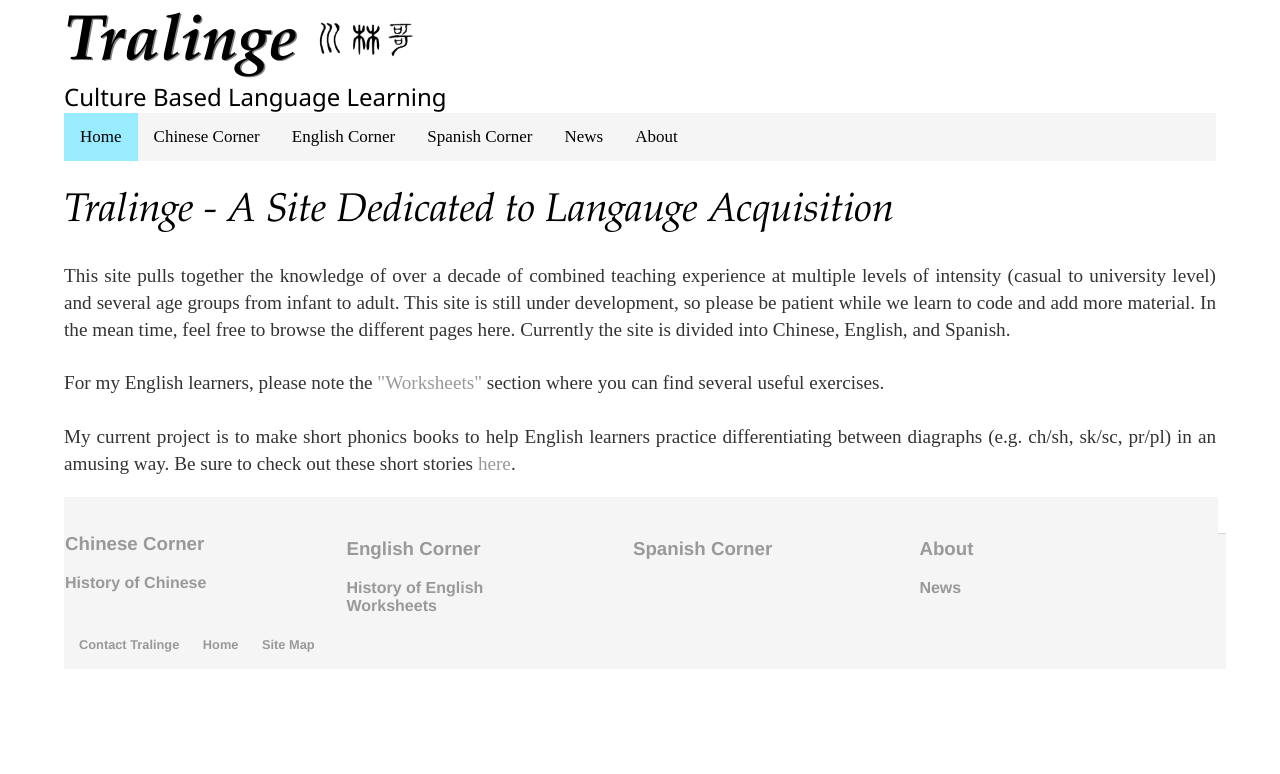
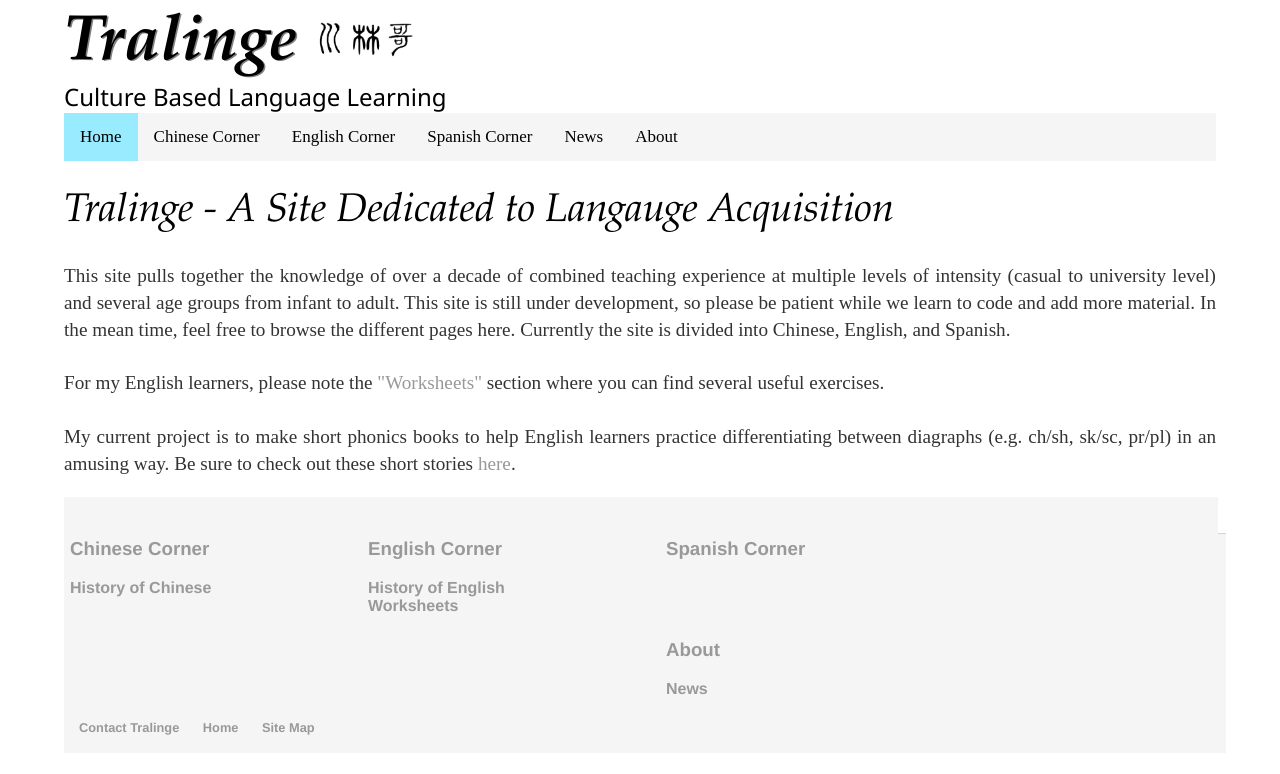
Before and after one commit to Tralinge/tralinge.github.io, a Jekyll site: the page built from index.html, in a window 1280 px wide. Shown: the top 774 px of the page. Built offline with Jekyll 4.4.1, drawn with Linux system fonts in a browser that asks for light colours.

Commit message:
Update footer.html

```diff
--- a/_includes/footer.html
+++ b/_includes/footer.html
@@ -1,22 +1,22 @@
 <footer>
 
 	<div class="responsive" style="float: left; width: 100%; padding: 1px; background-color: rgb(245, 245, 245);">
-		<ul class="responsive" style="float: left; width: 24%;">
+		<ul class="responsive" style="float: left; padding: 5px; width: 24.99999%;">
 			<li><h3><a href="http://www.tralinge.com/chinese_corner"><strong>Chinese Corner</strong></a></h3></li>
 			<li><a href="http://www.tralinge.com/chinese_corner/history_of_chinese">History of Chinese</a></li>
 		</ul>
 
-		<ul class="responsive" style="float: left; padding: 5px; width: 24%;">
+		<ul class="responsive" style="float: left; padding: 5px; width: 24.99999%;">
 			<li><h3><a href="http://www.tralinge.com/english_corner">English Corner</a></h3></li>
 			<li><a href="http://www.tralinge.com/english_corner/history_of_english">History of English</a></li>
 			<li><a href="http://www.tralinge.com/english_corner/worksheets">Worksheets</a></li>
 		</ul>
 
-		<ul class="responsive" style="float: left; padding: 5px; width: 24%;">
+		<ul class="responsive" style="float: left; padding: 5px; width: 24.99999%;">
 			<li><h3><a href="http://www.tralinge.com/spanish_corner">Spanish Corner</a></h3></li>
 		</ul>
 
-		<ul class="responsive" style="float: left; padding: 5px; width: 24%;">
+		<ul class="responsive" style="float: left; padding: 5px; width: 24.99999%;">
 			<li><h3><a href="http://www.tralinge.com/about">About</a></h3></li>
 			<li><a href="http://www.tralinge.com/news">News</a></li>
 		</ul>
```
